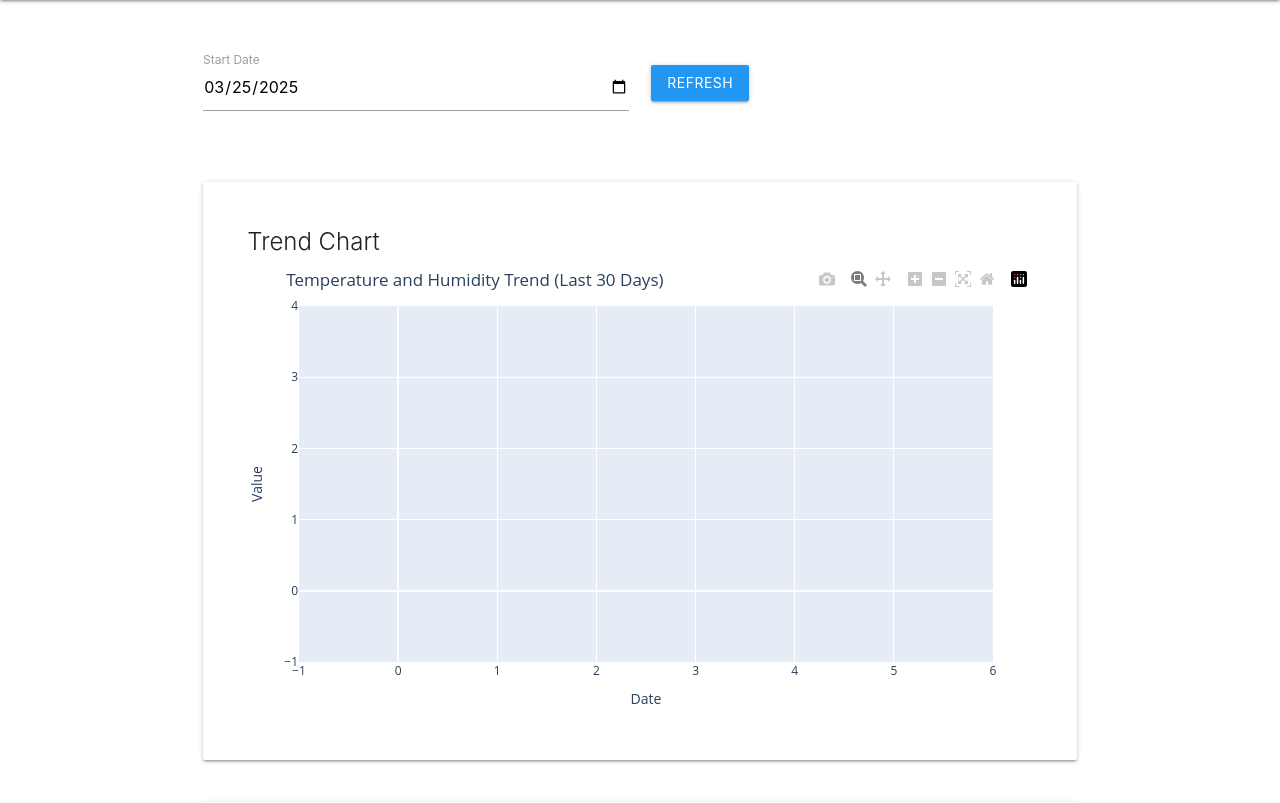
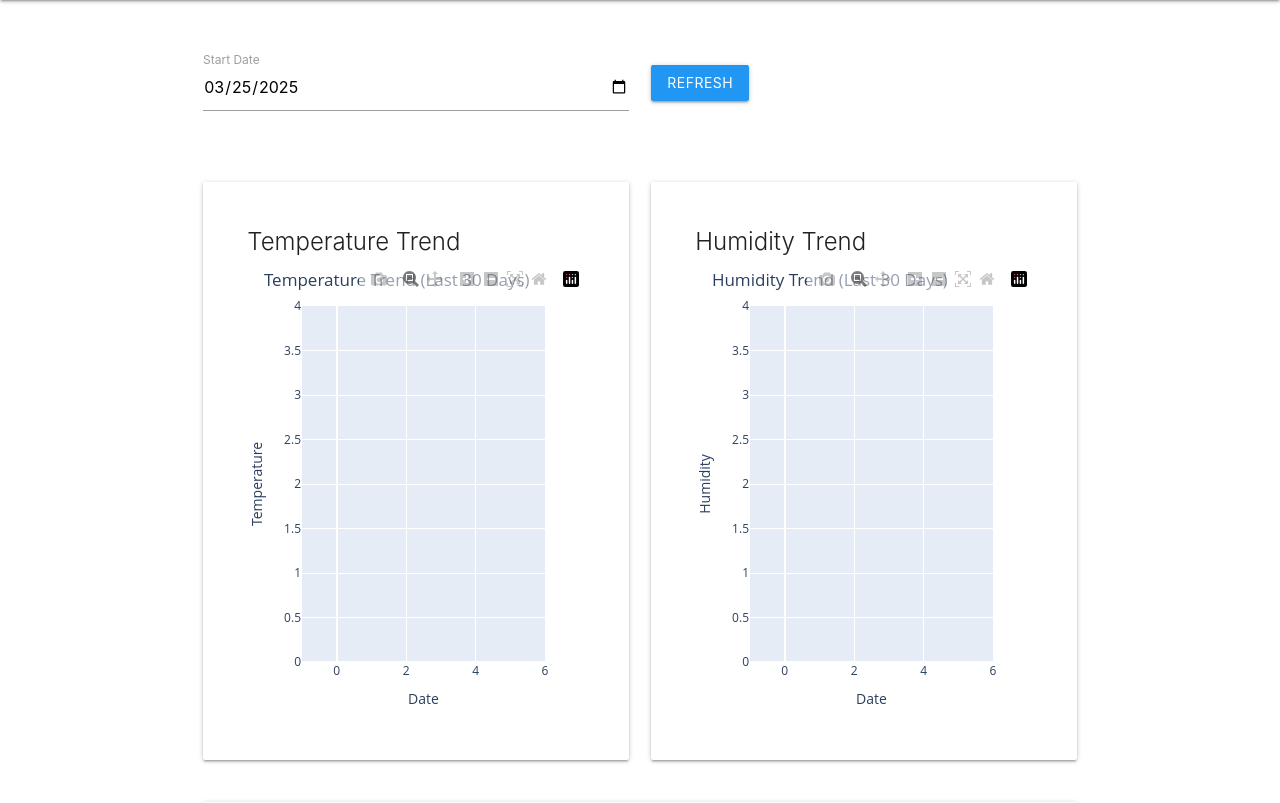
Before and after one commit to thomashydeli/flask_weather, a Flask app: page / in a window 1280 px wide. Shown: the part 64-867 px from the top of the page. Run offline with Flask 3, Linux system fonts and the light colour scheme; data that the repository does not hold is empty; some libraries are stand-ins or nearby versions.

Commit message:
updated charts to show temp and humidity side by side

```diff
--- a/app.py
+++ b/app.py
@@ -42,30 +42,45 @@ def fetch_weather_data(start_date, N=8):
     return data[::-1]
 
 
-def generate_chart(data):
+def generate_charts(data):
     """
-    Generate an interactive Plotly chart for temperature and humidity.
-    Returns a HTML div that can be embedded in the template.
+    Generate two interactive Plotly charts for temperature and humidity.
+    Returns two HTML divs that can be embedded in the template.
     """
     # Filter out days with missing data
-    dates = [d["date"] for d in data if d["temperature"] is not None and d["humidity"] is not None]
-    temps = [d["temperature"] for d in data if d["temperature"] is not None and d["humidity"] is not None]
-    hums = [d["humidity"] for d in data if d["temperature"] is not None and d["humidity"] is not None]
+    filtered = [d for d in data if d["temperature"] is not None and d["humidity"] is not None]
+    dates = [d["date"] for d in filtered]
+    temps = [d["temperature"] for d in filtered]
+    hums = [d["humidity"] for d in filtered]
 
-    trace_temp = go.Scatter(x=dates, y=temps, mode='lines+markers', name='Temperature')
-    trace_hum = go.Scatter(x=dates, y=hums, mode='lines+markers', name='Humidity')
-
-    layout = go.Layout(
-        title='Temperature and Humidity Trend (Last 30 Days)',
+    # Create Temperature Chart
+    trace_temp = go.Scatter(x=dates, y=temps, mode='lines+markers', name='Temperature',
+                            line={'color':'red','shape': 'spline'}
+                )
+    layout_temp = go.Layout(
+        title='Temperature Trend (Last 30 Days)',
         xaxis={'title': 'Date'},
-        yaxis={'title': 'Value'},
+        yaxis={'title': 'Temperature','rangemode': 'tozero'},
         margin=dict(l=40, r=40, t=40, b=40)
     )
+    fig_temp = go.Figure(data=[trace_temp], layout=layout_temp)
+    chart_div_temp = plot(fig_temp, output_type='div', include_plotlyjs=False)
 
-    fig = go.Figure(data=[trace_temp, trace_hum], layout=layout)
-    # Generate the HTML div with the interactive chart.
-    chart_div = plot(fig, output_type='div', include_plotlyjs=False)
-    return chart_div
+    # Create Humidity Chart
+    trace_hum = go.Scatter(x=dates, y=hums, mode='lines+markers', name='Humidity',
+                           line={'color':'blue','shape': 'spline'}
+                )
+    layout_hum = go.Layout(
+        title='Humidity Trend (Last 30 Days)',
+        xaxis={'title': 'Date'},
+        yaxis={'title': 'Humidity','rangemode': 'tozero'},
+        margin=dict(l=40, r=40, t=40, b=40)
+    )
+    fig_hum = go.Figure(data=[trace_hum], layout=layout_hum)
+    chart_div_hum = plot(fig_hum, output_type='div', include_plotlyjs=False)
+
+    return chart_div_temp, chart_div_hum
+
 
 @app.route('/', methods=['GET', 'POST'])
 def index():
@@ -80,9 +95,9 @@ def index():
         start_date = datetime.date.today()
 
     weather_data = fetch_weather_data(start_date)
-    # Reverse the data order if needed.
-    chart = generate_chart(weather_data[::-1])
-    return render_template('index.html', data=weather_data, chart=chart, start_date=start_date.strftime("%Y-%m-%d"))
+    chart_temp, chart_hum = generate_charts(weather_data[::-1])
+    return render_template('index.html', data=weather_data, chart_temp=chart_temp, chart_hum=chart_hum, start_date=start_date.strftime("%Y-%m-%d"))
+
 
 if __name__ == '__main__':
     app.run(debug=True)
--- a/templates/index.html
+++ b/templates/index.html
@@ -42,14 +42,21 @@
       </form>
     </div>
 
-    <!-- Chart Section -->
+    <!-- Charts Section: Side by Side -->
     <div class="row">
-      <div class="col s12">
+      <div class="col s12 m6">
         <div class="card">
           <div class="card-content">
-            <span class="card-title">Trend Chart</span>
-            <!-- Embed the interactive Plotly chart -->
-            {{ chart | safe }}
+            <span class="card-title">Temperature Trend</span>
+            {{ chart_temp | safe }}
+          </div>
+        </div>
+      </div>
+      <div class="col s12 m6">
+        <div class="card">
+          <div class="card-content">
+            <span class="card-title">Humidity Trend</span>
+            {{ chart_hum | safe }}
           </div>
         </div>
       </div>
```
